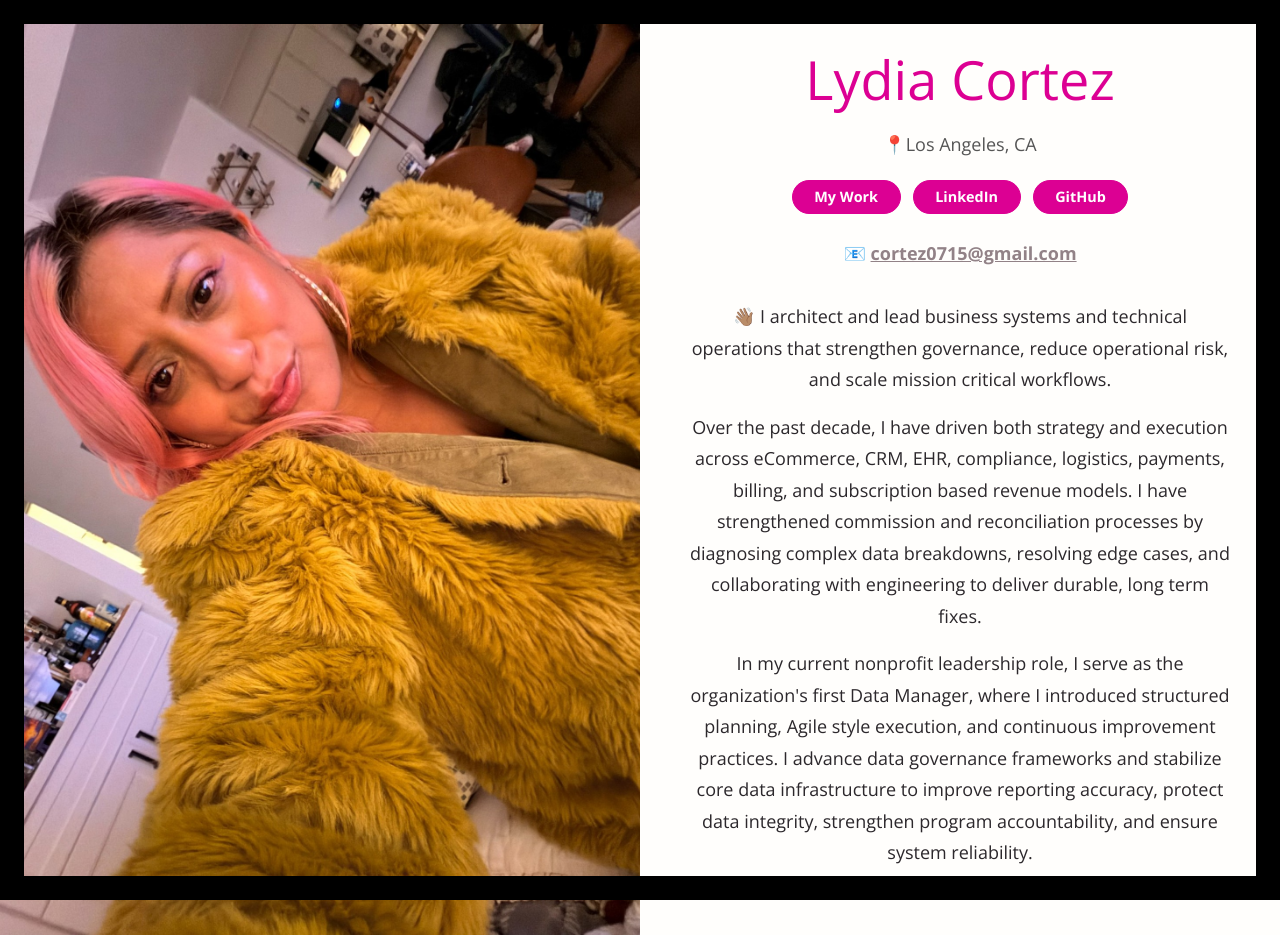
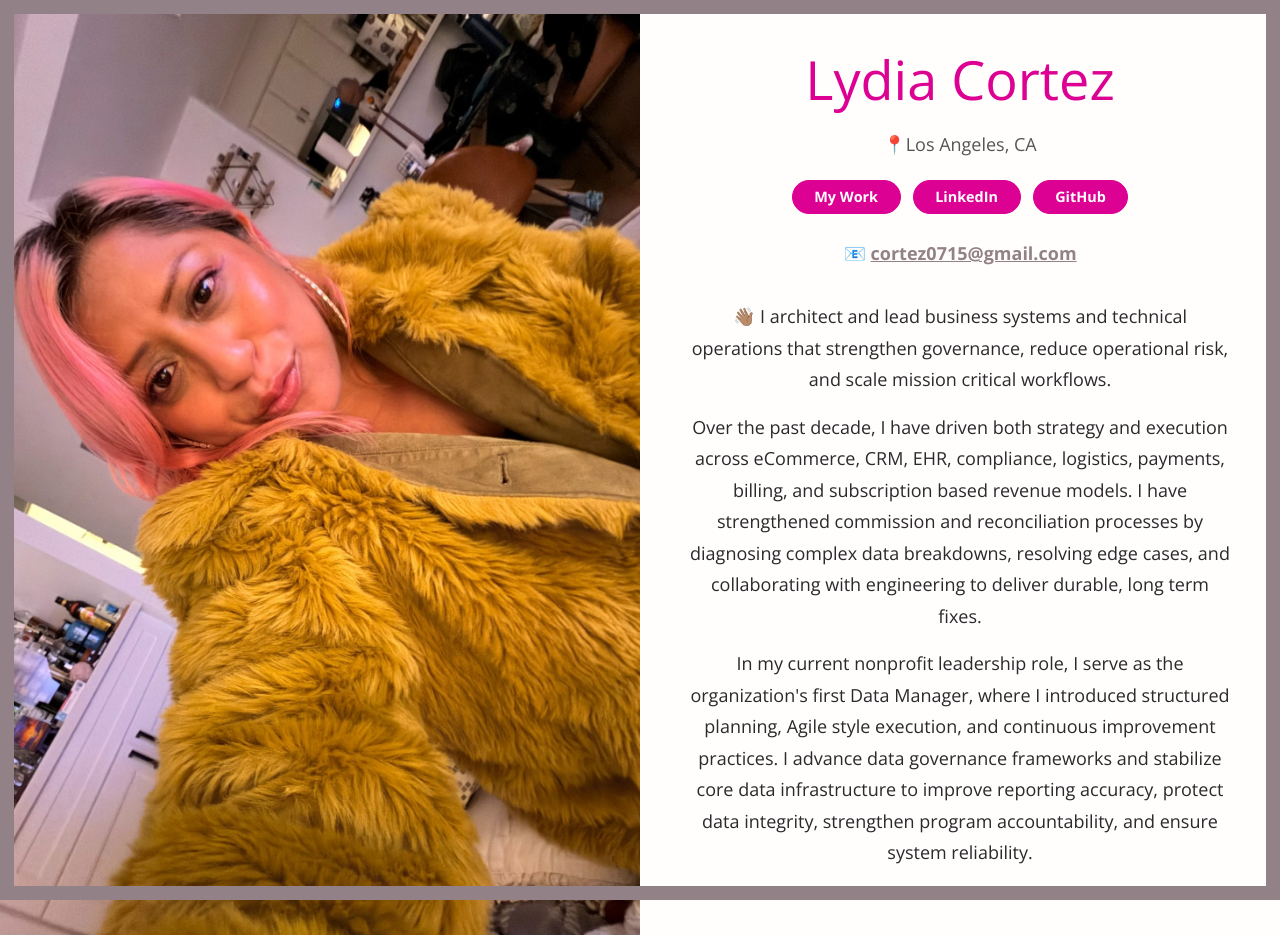
Before and after one commit to lylyco/lylyco.github.io, a Jekyll site: the page built from index.html, in a window 1280 px wide. Built offline with Jekyll 4.4.1, drawn with Linux system fonts in a browser that asks for light colours.

Commit message:
“texv3”

```diff
--- a/assets/css/style.css
+++ b/assets/css/style.css
@@ -23,7 +23,7 @@ body {
   font-family: Open Sans, Helvetica, Lato, sans-serif;
   font-weight: 350;
   line-height: 1.75;
-  font-size: 65%;
+  font-size: 50%;
   color: #2c282c;
   background-color: #fffefc;
   overflow-x: hidden;
@@ -455,12 +455,12 @@ dd {
    Center content + 1in border
    ============================= */
 
-/* .25 inch black border overlay (does not change layout size) */
+/* .15 inch black border overlay (does not change layout size) */
 body::before {
   content: "";
   position: fixed;
   inset: 0;
-  border: .25in solid #000;
+  border: .15in solid #928287;
   pointer-events: none;
   z-index: 9999;
 }
```
